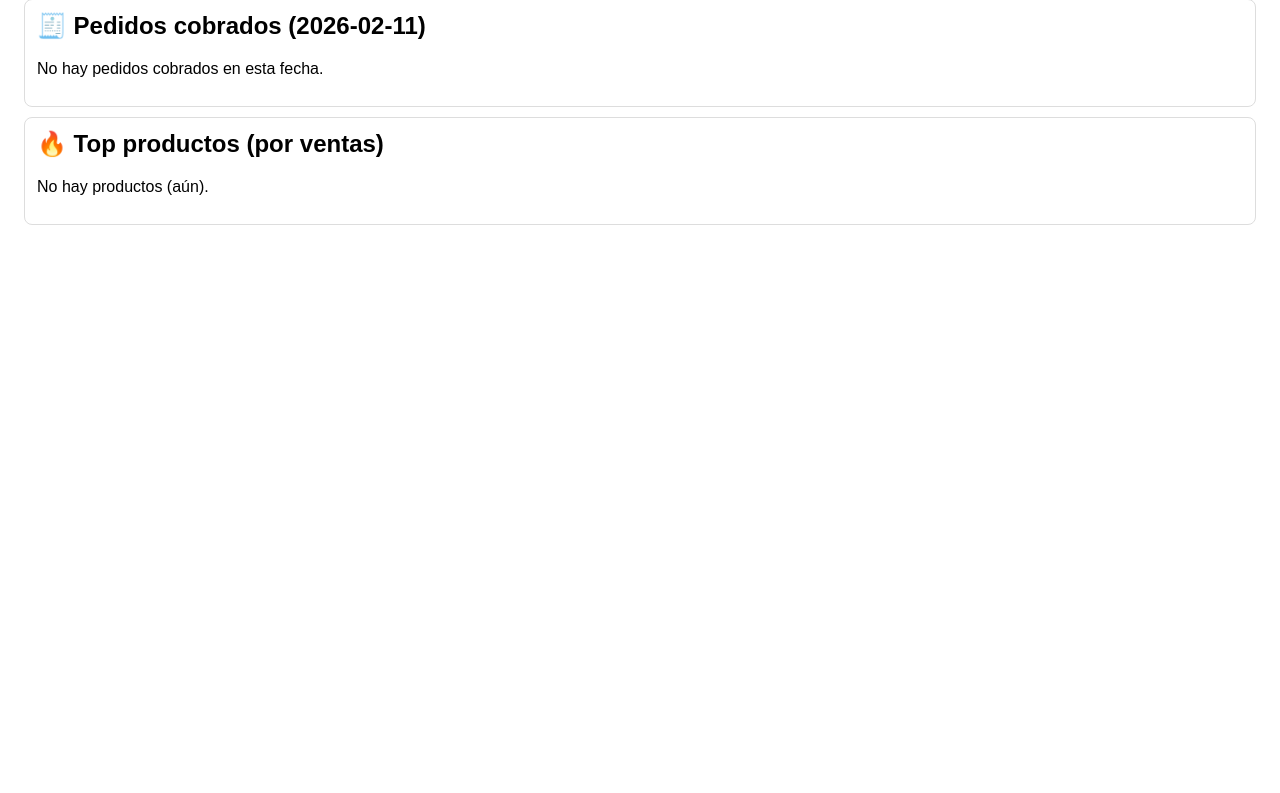
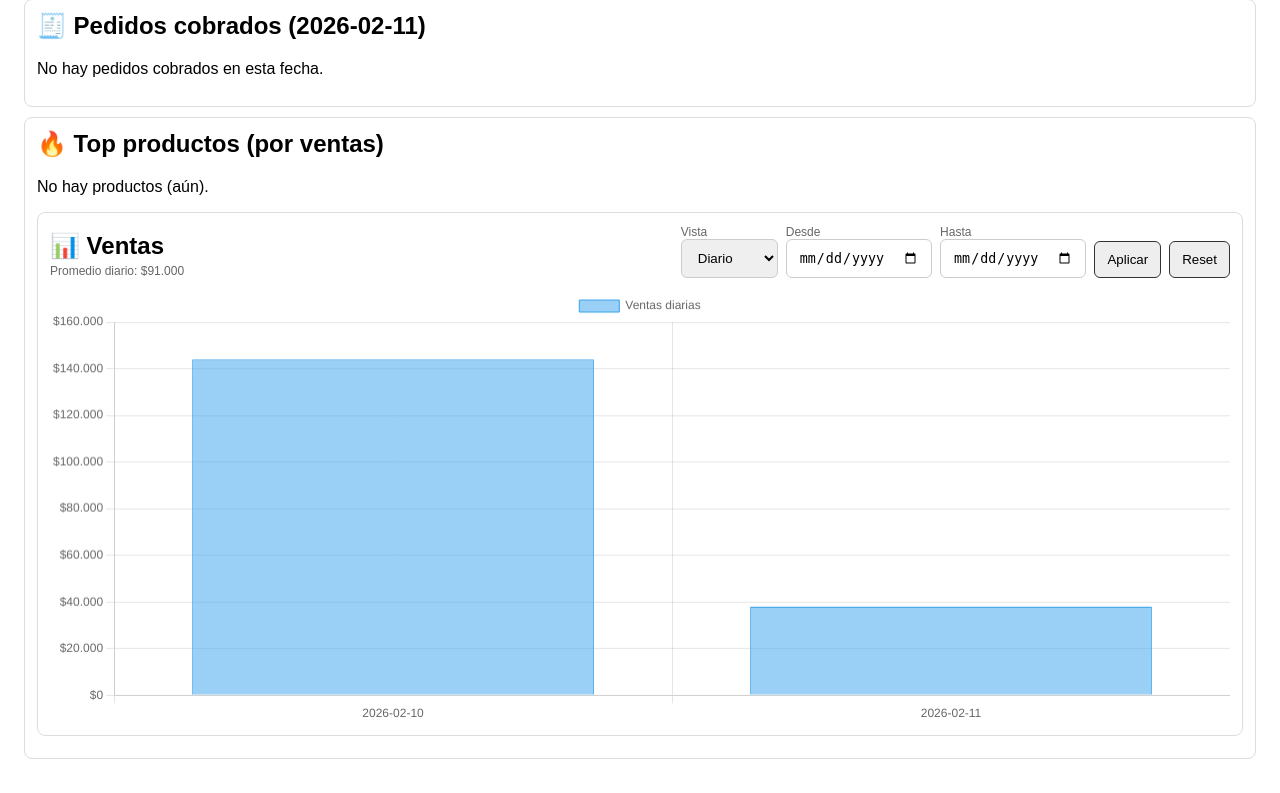
Before and after one commit to Juanjoyita/Pos-Restaurante, a Flask app: page /admin/caja in a window 1280 px wide. Shown: the part 403-1196 px from the top of the page. Before the commit the page ends 628 px from the top, so only its background shows below. Run offline with Flask 3, Linux system fonts and the light colour scheme; a user stored in the database is signed in.

Commit message:
se implementa grafica  promedio

```diff
--- a/templates/caja.html
+++ b/templates/caja.html
@@ -137,6 +137,137 @@
         </tbody>
       </table>
     {% endif %}
+
+    <div class="card">
+  <div style="display:flex; justify-content:space-between; gap:10px; flex-wrap:wrap; align-items:end;">
+    <div>
+      <h2 style="margin:0;">📊 Ventas</h2>
+      <div class="muted" id="txtPromedio" style="margin-top:4px;"></div>
+    </div>
+
+    <form id="filtroGrafica" style="display:flex; gap:8px; flex-wrap:wrap; align-items:end;">
+      <div>
+        <div class="muted">Vista</div>
+        <select id="granularity" style="padding:10px 12px; border-radius:6px; border:1px solid #ccc;">
+          <option value="day">Diario</option>
+          <option value="month">Mensual</option>
+        </select>
+      </div>
+
+      <div>
+        <div class="muted">Desde</div>
+        <input id="fromDate" type="date" style="padding:10px 12px; border-radius:6px; border:1px solid #ccc;">
+      </div>
+
+      <div>
+        <div class="muted">Hasta</div>
+        <input id="toDate" type="date" style="padding:10px 12px; border-radius:6px; border:1px solid #ccc;">
+      </div>
+
+      <button class="btn" type="submit">Aplicar</button>
+      <button class="btn" id="btnReset" type="button">Reset</button>
+    </form>
+  </div>
+
+  <div style="margin-top:12px;">
+    <canvas id="chartVentas" height="110"></canvas>
+  </div>
+</div>
+
+<script src="https://cdn.jsdelivr.net/npm/chart.js"></script>
+<script>
+  let chartRef = null;
+
+  function moneyCO(v){
+    return "$" + Math.round(v).toLocaleString("es-CO");
+  }
+
+  function buildParams(){
+    const gran = document.getElementById("granularity").value;
+    const from = document.getElementById("fromDate").value;
+    const to = document.getElementById("toDate").value;
+
+    const params = new URLSearchParams();
+    params.set("granularity", gran);
+    if (from) params.set("from", from);
+    if (to) params.set("to", to);
+    return params.toString();
+  }
+
+  async function cargarGrafica(){
+    const qs = buildParams();
+    const res = await fetch(`/admin/caja/resumen.json?${qs}`, { cache: "no-store" });
+    if (!res.ok) {
+      document.getElementById("txtPromedio").textContent = "No se pudo cargar la gráfica.";
+      return;
+    }
+
+    const data = await res.json();
+    const labels = data.labels || [];
+    const values = data.values || [];
+    const promedio = data.promedio || 0;
+
+    const gran = document.getElementById("granularity").value;
+    document.getElementById("txtPromedio").textContent =
+      (values.length ? `Promedio ${gran === "month" ? "mensual" : "diario"}: ${moneyCO(promedio)}` : "Sin datos en el rango.");
+
+    const ctx = document.getElementById("chartVentas");
+    if (!ctx) return;
+
+    // destruir si ya existe
+    if (chartRef) {
+      chartRef.destroy();
+      chartRef = null;
+    }
+
+    chartRef = new Chart(ctx, {
+      type: "bar",
+      data: {
+        labels,
+        datasets: [{
+          label: gran === "month" ? "Ventas mensuales" : "Ventas diarias",
+          data: values,
+          borderWidth: 1
+        }]
+      },
+      options: {
+        responsive: true,
+        plugins: {
+          legend: { display: true },
+          tooltip: {
+            callbacks: {
+              label: (c) => `${c.dataset.label}: ${moneyCO(c.raw)}`
+            }
+          }
+        },
+        scales: {
+          y: {
+            ticks: {
+              callback: (v) => moneyCO(v)
+            }
+          }
+        }
+      }
+    });
+  }
+
+  // eventos
+  document.getElementById("filtroGrafica").addEventListener("submit", (e) => {
+    e.preventDefault();
+    cargarGrafica();
+  });
+
+  document.getElementById("btnReset").addEventListener("click", () => {
+    document.getElementById("fromDate").value = "";
+    document.getElementById("toDate").value = "";
+    document.getElementById("granularity").value = "day";
+    cargarGrafica();
+  });
+
+  // cargar al abrir
+  cargarGrafica();
+</script>
+
   </div>
 
 </body>
```
